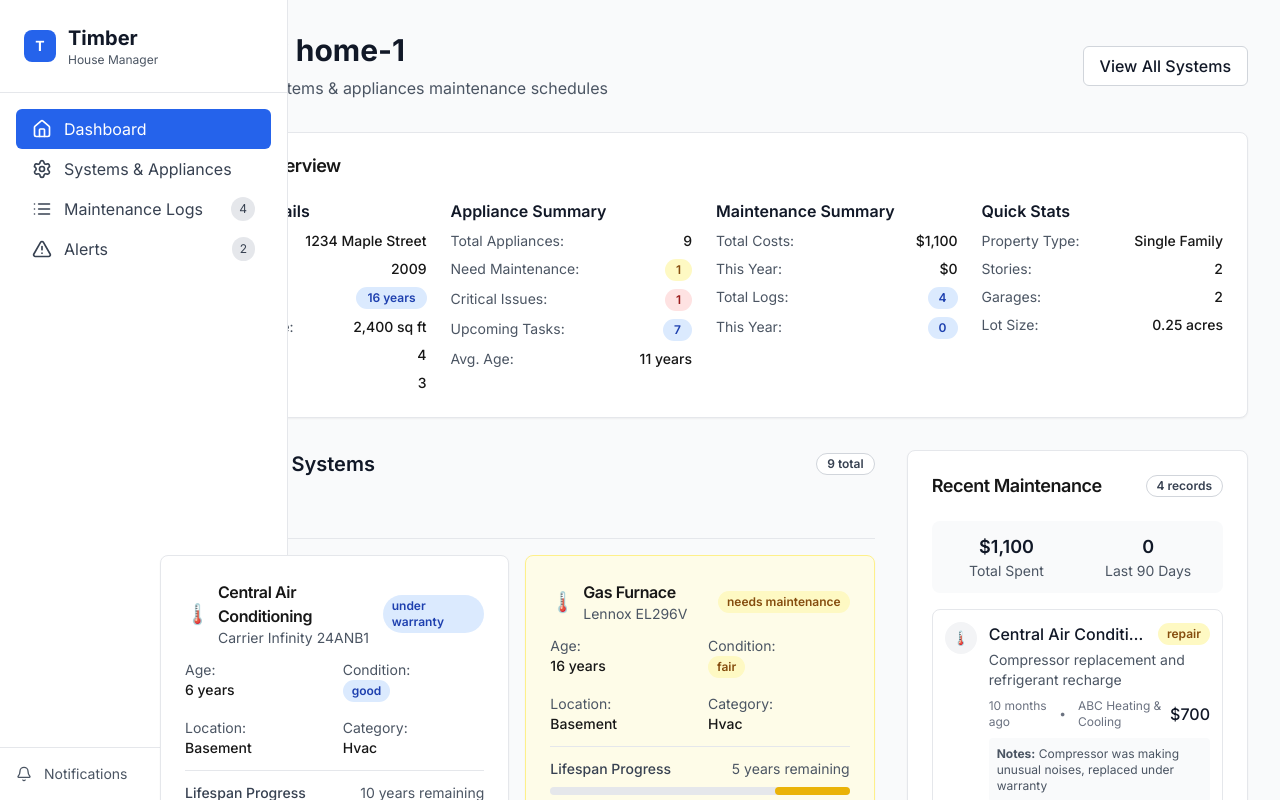
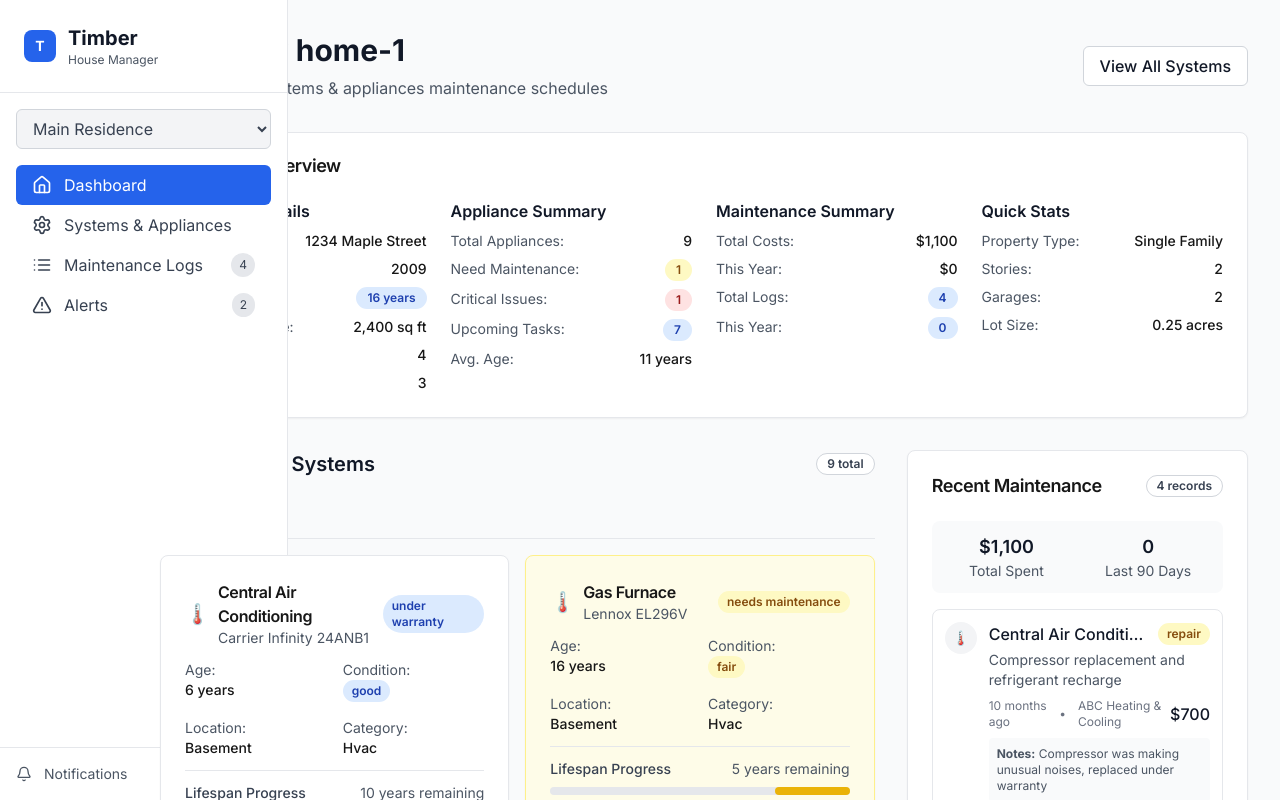
Before and after one commit to wpmonty/timber, a Next.js app: page /property/home-1 in a window 1280 px wide. Shown: the top 800 px of the page. Built offline with nearby package versions, Linux system fonts and the light colour scheme.

Commit message:
Left nav routing

```diff
--- a/src/app/layout.tsx
+++ b/src/app/layout.tsx
@@ -3,6 +3,9 @@ import { Inter } from 'next/font/google';
 import './globals.css';
 import { QueryProvider } from '@/components/providers/QueryProvider';
 import { LeftNavigation } from '@/components/layout/LeftNavigation';
+import { useProperties } from '@/hooks/api/properties';
+import { useEffect, useState } from 'react';
+import { PropertyData } from '@/types/property.types';
 
 const inter = Inter({ subsets: ['latin'] });
 
@@ -18,7 +21,7 @@ export default function RootLayout({ children }: { children: React.ReactNode })
       <body className={inter.className}>
         <QueryProvider>
           <div className="flex min-h-screen bg-gray-50">
-            <LeftNavigation slug="home-1" />
+            <LeftNavigation />
             <main className="flex-1 overflow-auto ml-32">{children}</main>
           </div>
         </QueryProvider>
--- a/src/components/dashboard/PropertyOverview.tsx
+++ b/src/components/dashboard/PropertyOverview.tsx
@@ -30,7 +30,6 @@ export function PropertyOverview({
   logsLoading,
   logsError,
 }: PropertyOverviewProps) {
-  console.log('PropertyOverview', properties?.length, systems?.length, logs?.length);
   if (propertiesLoading || systemsLoading || logsLoading) {
     return (
       <Card>
--- a/src/components/layout/LeftNavigation.tsx
+++ b/src/components/layout/LeftNavigation.tsx
@@ -1,10 +1,13 @@
 'use client';
 
 import Link from 'next/link';
-import { usePathname } from 'next/navigation';
+import { usePathname, useRouter } from 'next/navigation';
 import { Home, Settings, AlertTriangle, Bell, List } from 'lucide-react';
 import { Button } from '@/components/ui/button';
 import { cn } from '@/lib/utils';
+import { PropertyData } from '@/types/property.types';
+import { useProperties } from '@/hooks/api/properties';
+import { useEffect, useState } from 'react';
 
 interface NavigationItem {
   title: string;
@@ -38,21 +41,42 @@ const getNavigationItems = (slug: string): NavigationItem[] => [
   },
 ];
 
-export function LeftNavigation({ slug }: { slug: string }) {
+export function LeftNavigation() {
+  const { data: properties, isLoading, error } = useProperties();
+  const [currentProperty, setCurrentProperty] = useState<PropertyData | null>(null);
+
   const pathname = usePathname();
+  const router = useRouter();
+
+  useEffect(() => {
+    if (properties && properties.length > 0) {
+      setCurrentProperty(properties[0]);
+    }
+  }, [properties]);
+
+  if (isLoading) {
+    return <div>Loading...</div>;
+  }
+  if (error) {
+    return <div>Error: {error.message}</div>;
+  }
 
   const isActive = (href: string) => {
-    if (href === `/property/${slug}`) {
-      return pathname === `/property/${slug}`;
+    if (href === `/property/${currentProperty?.id}`) {
+      return pathname === `/property/${currentProperty?.id}`;
     }
     return pathname.startsWith(href);
   };
+
+  if (!currentProperty || !properties) {
+    return null;
+  }
 
   return (
     <div className="flex flex-col w-72 bg-white border-r border-gray-200 min-h-screen fixed">
       {/* Logo/Brand */}
       <div className="p-6 border-b border-gray-200">
-        <Link href="/dashboard" className="flex items-center gap-3">
+        <Link href="/" className="flex items-center gap-3">
           <div className="w-8 h-8 bg-blue-600 rounded-lg flex items-center justify-center">
             <span className="text-white font-bold text-sm">T</span>
           </div>
@@ -65,8 +89,22 @@ export function LeftNavigation({ slug }: { slug: string }) {
 
       {/* Navigation Items */}
       <nav className="flex-1 p-4">
+        <select
+          className="w-full mb-4 bg-gray-100 text-gray-700 border border-gray-300 rounded-md py-2 px-3"
+          value={currentProperty.id}
+          onChange={e => {
+            const propertyId = e.target.value;
+            router.push(`/property/${propertyId}`);
+          }}
+        >
+          {properties?.map(property => (
+            <option key={property.id} value={property.id}>
+              {property.name}
+            </option>
+          ))}
+        </select>
         <div className="space-y-2">
-          {getNavigationItems(slug).map(item => {
+          {getNavigationItems(currentProperty.id).map(item => {
             const Icon = item.icon;
             const active = isActive(item.href);
 
```
Also changed, not shown: 1 other file (tests, documents, lock files or other folders).
